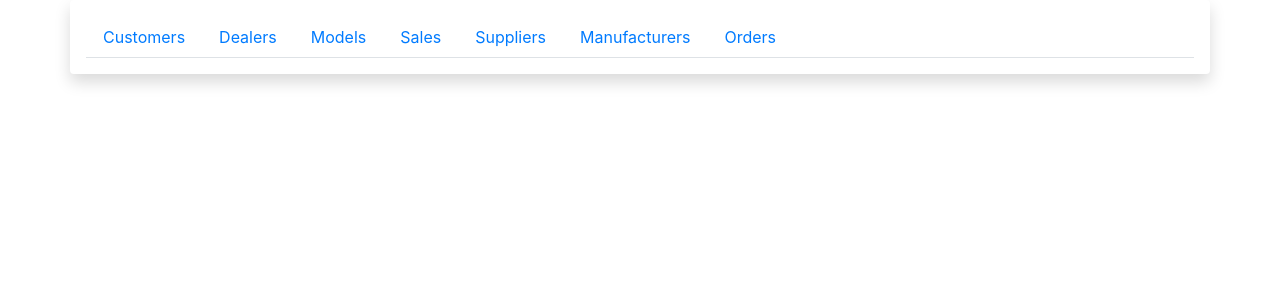
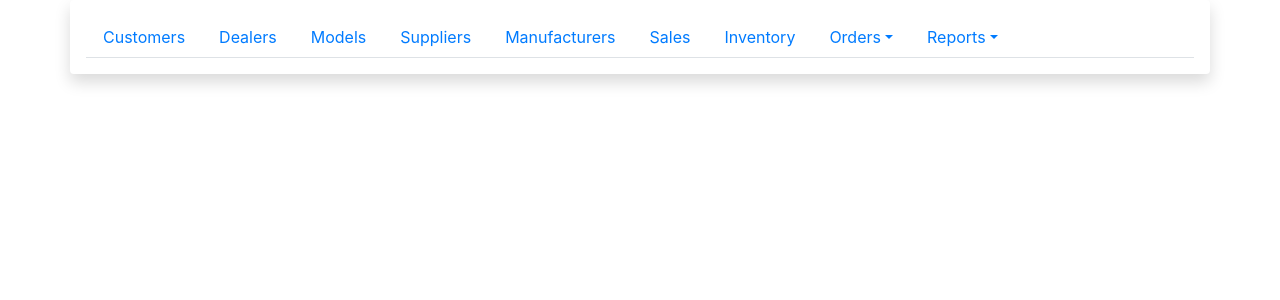
Before and after one commit to jaspearson/CSC-411-Automotive-Company, a Django app: template templates/admin_base.html in a window 1280 px wide. Shown: the part 56-356 px from the top of the page. Run offline with Django 3.2, Linux system fonts and the light colour scheme; the template is opened without the code that fills it, so the values that code supplies are empty; some libraries are stand-ins or nearby versions.

Commit message:
Changes to the auto_admin tab menu.

```diff
--- a/templates/admin_base.html
+++ b/templates/admin_base.html
@@ -14,16 +14,34 @@
         <a class="nav-link {{ cmodel }}" href="{% url 'model_list' %}">Models</a>
       </li>
       <li class="nav-item">
-        <a class="nav-link" href="#">Sales</a>
-      </li>
-      <li class="nav-item">
         <a class="nav-link {{ supplier_tab }}" href="{% url 'supplier_list' %}">Suppliers</a>
       </li>
       <li class="nav-item">
         <a class="nav-link {{ manufacturer_tab }}" href="{% url 'manufacturer_list' %}">Manufacturers</a>
       </li>
       <li class="nav-item">
-        <a class="nav-link" href="#">Orders</a>
+        <a class="nav-link" href="#">Sales</a>
+      </li>
+      <li class="nav-item">
+        <a class="nav-link" href="#">Inventory</a>
+      </li>
+      <li class="nav-item">
+        <a class="nav-link dropdown-toggle" data-toggle="dropdown" href="#" role="button" aria-haspopup="true" aria-expanded="false">Orders</a>
+          <div class="dropdown-menu bg-dark">
+              <a class="dropdown-item text-light" href="#">Parts Orders</a>
+              <a class="dropdown-item text-light" href="#">Vehicle Orders</a>
+          </div>
+      </li>
+      <li class="nav-item dropdown">
+        <a class="nav-link dropdown-toggle" data-toggle="dropdown" href="#" role="button" aria-haspopup="true" aria-expanded="false">Reports</a>
+          <div class="dropdown-menu bg-dark">
+              <a class="dropdown-item text-light" href="#">Sales Trends</a>
+              <a class="dropdown-item text-light" href="#">Customer Recalls</a>
+              <a class="dropdown-item text-light" href="#">Top Brands By Dollar Amount</a>
+              <a class="dropdown-item text-light" href="#">Top Brands by Sales Count</a>
+              <a class="dropdown-item text-light" href="#">Convertible Sales</a>
+              <a class="dropdown-item text-light" href="#">Dealer Aging</a>
+          </div>
       </li>
     </ul>
 
```
